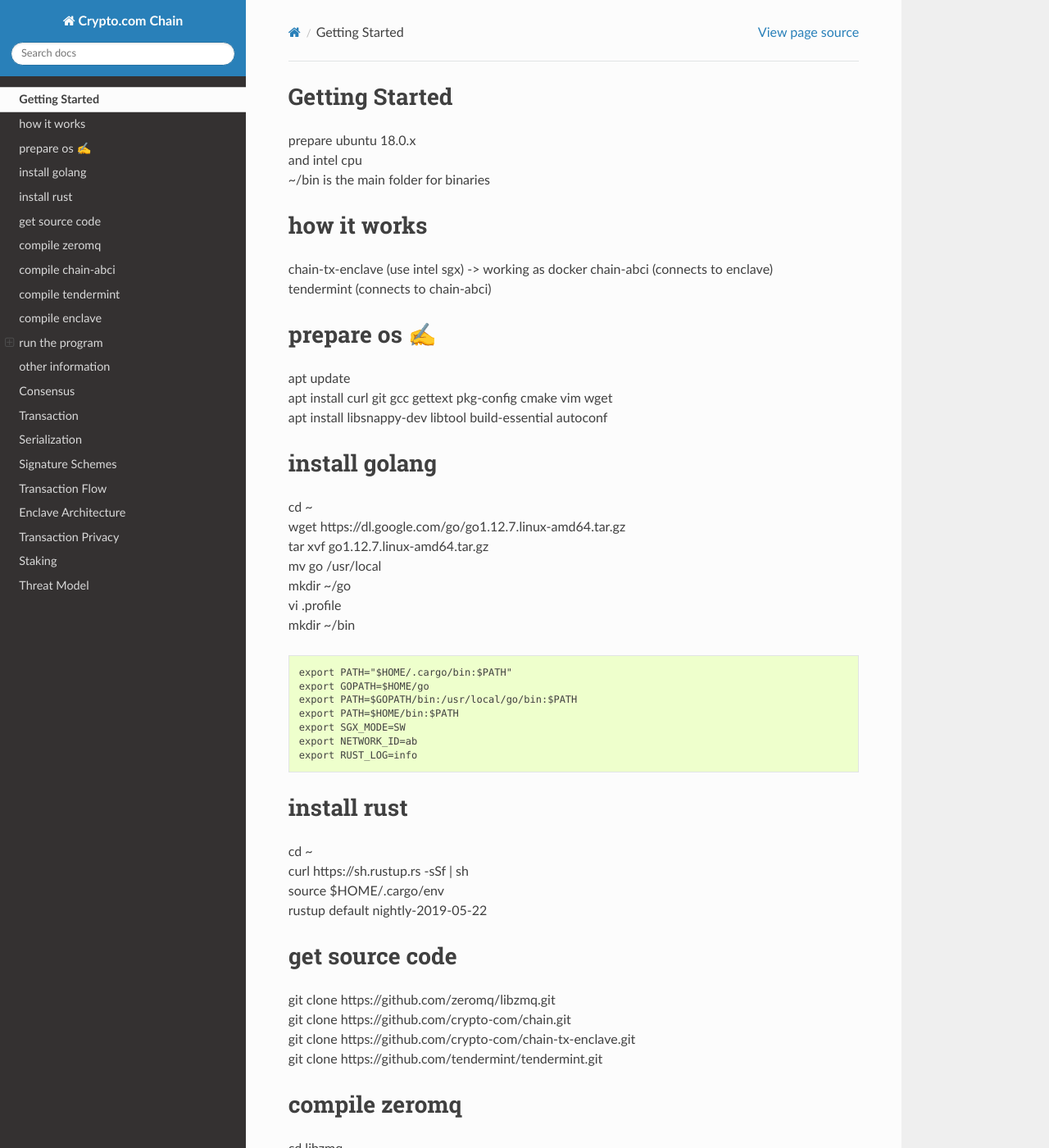
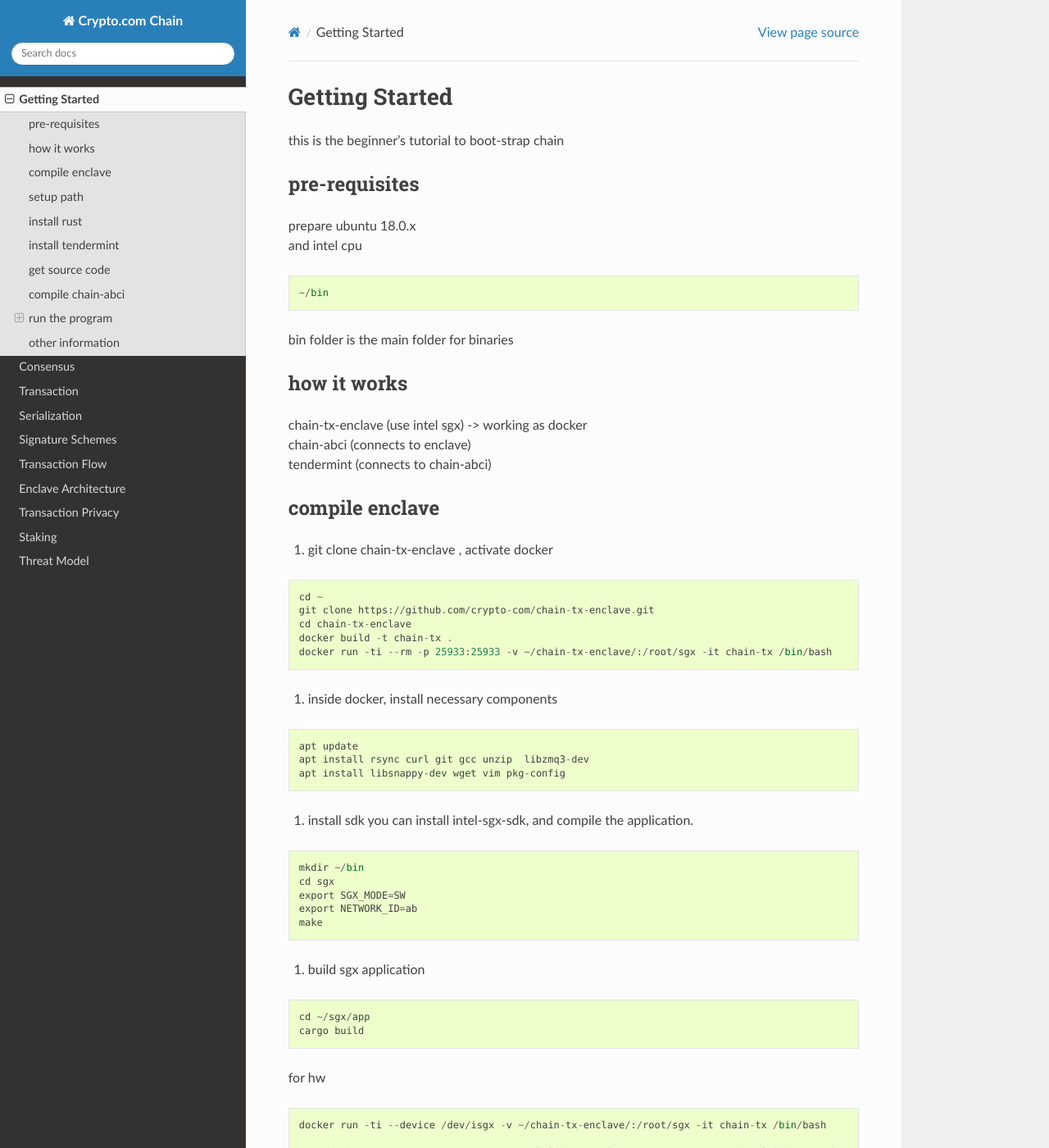
Before and after one commit to crypto-org-chain/chain-docs, a Sphinx documentation site: the page built from docs/getting-started.md, in a window 1280 px wide and 1400 px high. Shown: the whole window at 82% size. Built offline with Sphinx 7.4.7 and the Read the Docs theme 2.0.0, drawn with Linux system fonts in a browser that asks for light colours; some of the changed text lies outside the part shown.

Commit message:
update enclave guide

````diff
--- a/docs/getting-started.md
+++ b/docs/getting-started.md
@@ -1,34 +1,83 @@
-## Getting Started
+# Getting Started
+this is the beginner's tutorial to boot-strap chain
+
+## pre-requisites
 prepare ubuntu 18.0.x
 and intel cpu
-~/bin  is the main folder for binaries
+```
+~/bin
+```
+bin folder is the main folder for binaries
 
 ## how it works
 chain-tx-enclave (use intel sgx)  -> working as docker
 chain-abci     (connects to enclave)
 tendermint   (connects to chain-abci)
 
-## prepare os ✍
+## compile enclave
+1. git clone chain-tx-enclave , activate docker
+```
+cd ~
+git clone https://github.com/crypto-com/chain-tx-enclave.git
+cd chain-tx-enclave
+docker build -t chain-tx .
+docker run -ti --rm -p 25933:25933 -v ~/chain-tx-enclave/:/root/sgx -it chain-tx /bin/bash
+```
+
+2. inside docker, install necessary components
+```
 apt update
-apt install curl git gcc gettext pkg-config cmake vim wget
-apt install libsnappy-dev libtool build-essential autoconf
+apt install rsync curl git gcc unzip  libzmq3-dev
+apt install libsnappy-dev wget vim pkg-config
+```
 
-## install golang
+3. install sdk
+you can install intel-sgx-sdk, and compile the application.
+```
+mkdir ~/bin
+cd sgx
+export SGX_MODE=SW
+export NETWORK_ID=ab
+make
+```
+
+4. build sgx application
+```
+cd ~/sgx/app
+cargo build
+```
+for hw
+```
+docker run -ti --device /dev/isgx -v ~/chain-tx-enclave/:/root/sgx -it chain-tx /bin/bash
+
+root@docker:/# LD_LIBRARY_PATH=/opt/intel/libsgx-enclave-common/aesm /opt/intel/libsgx-enclave-common/aesm/aesm_service &
+
+```
+5. copy enclave lib file to the system, and cargo build
+if build fails, please copy libEnclave_u.a manually.
+```
+cd ~/sgx
+make
+cd ~/sgx/app
+cp libEnclave_u.a /usr/local/lib
+```
+6. compile the release binary
+```
+cargo build --release
+cp ./target/release/tx-validation-app  ~/bin
+```
+
+7. congratulations
+chain-tx-enclave is now ready to go
+
+
+## setup path
 cd ~
-wget https://dl.google.com/go/go1.12.7.linux-amd64.tar.gz
-tar xvf go1.12.7.linux-amd64.tar.gz
-mv go /usr/local
-mkdir ~/go
 vi .profile
 mkdir ~/bin
 ```
 export PATH="$HOME/.cargo/bin:$PATH"
-export GOPATH=$HOME/go
-export PATH=$GOPATH/bin:/usr/local/go/bin:$PATH
 export PATH=$HOME/bin:$PATH
-export SGX_MODE=SW
-export NETWORK_ID=ab
-export RUST_LOG=info
 ```
 
 ## install rust
@@ -37,20 +86,16 @@
 source $HOME/.cargo/env
 rustup default nightly-2019-05-22
 
+
+
+## install tendermint
+cd ~/bin
+wget https://github.com/tendermint/tendermint/releases/download/v0.32.1/tendermint_v0.32.1_linux_amd64.zip
+unzip ./tendermint_v0.32.1_linux_amd64.zip
+
 ## get source code
-git clone https://github.com/zeromq/libzmq.git
 git clone https://github.com/crypto-com/chain.git
-git clone https://github.com/crypto-com/chain-tx-enclave.git
-git clone https://github.com/tendermint/tendermint.git
 
-## compile zeromq
-cd libzmq
-autogen.sh
-./configure
-make
-make install
-cd ..
-cd chain
 
 ## compile chain-abci
 vi ~/.cargo/config
@@ -62,37 +107,7 @@
 cargo build --release
 cp ./target/release/chain-abci ~/bin
 
-## compile tendermint
-cd ~
-cd tendermint
-make get_tools
-make build
-cp ./build/tendermint ~/bin
 
-## compile enclave
-cd ~
-cd chain-tx-enclave
-docker build -t chain-tx .
-docker run -ti --rm -p 25933:25933 -v ~/chain-tx-enclave/:/root/sgx -it chain-tx /bin/bash
-mkdir ~/bin
-cd sgx
-export SGX_MODE=SW
-export NETWORK_ID=ab
-cd ~/sgx.app
-cargo build
-for hw
-```
-docker run -ti --device /dev/isgx -v ~/chain-tx-enclave/:/root/sgx -it chain-tx /bin/bash
-
-root@docker:/# LD_LIBRARY_PATH=/opt/intel/libsgx-enclave-common/aesm /opt/intel/libsgx-enclave-common/aesm/aesm_service &
-
-```
-cd ~/sgx
-make
-cd ~/sgx/app
-cp libEnclave_u.a /usr/local/lib
-cargo build --release
-cp ./target/release/tx-validation-app  ~/bin
 
 
 ## run the program
````
